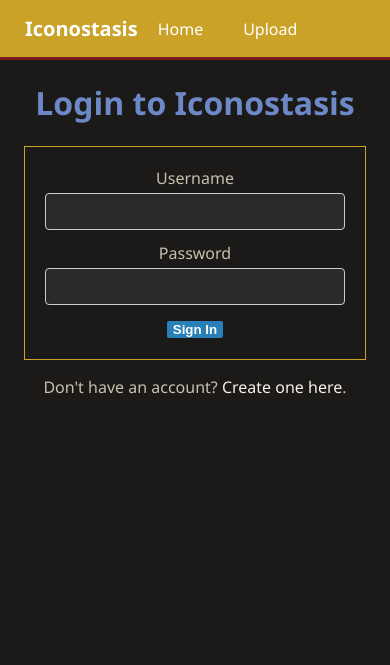
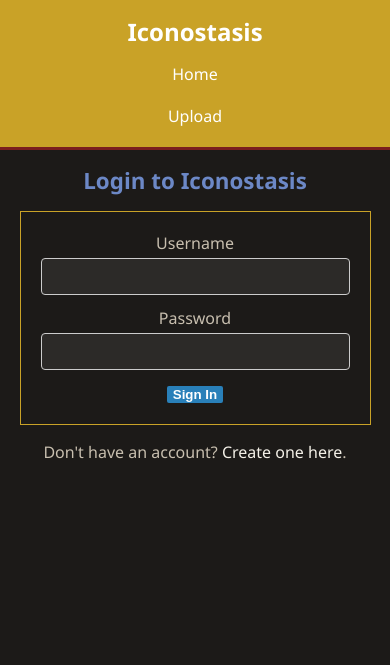
Before and after one commit to Luks-kit/iconostasis, a FastAPI app: page /login in a window 390 px wide. Shown: the top 665 px of the page. Before the commit the page ends 394 px from the top, so only its background shows below. Run offline with FastAPI, Linux system fonts and the light colour scheme.

Commit message:
slight screen errors

```diff
--- a/static/css/style.css
+++ b/static/css/style.css
@@ -249,7 +249,7 @@
 
    .icon-card {
         background-color: #2A2420;
-        height: 300px;
+        height: 350px;
         width: 180px;  /* Fixed width is often safer than aspect-ratio for grid flow */
         text-align: center;
         border-radius: 8px;
@@ -259,6 +259,13 @@
         /* The Magic Sauce */
         display: flex;
         flex-direction: column;
+    }
+
+    .icon-info {
+        justify-content: space-between;
+        display: flex;
+        flex-direction: row;
+        gap: 0;
     }
 
     .icon-card img {
@@ -479,22 +486,92 @@
 
 
 
-    @media (max-width: 768px) {
+    /* Mobile Compatibility Overrides */
+@media screen and (max-width: 768px) {
+    /* 1. Stack the Navigation */
+    .navbar {
+        flex-direction: column;
+        gap: 15px;
+        padding: 15px;
+        text-align: center;
+    }
+
+    .nav-left, .nav-center, .nav-right {
+        flex-direction: column;
+        width: 100%;
+        gap: 10px;
+    }
+
+    .navbar a {
+        margin-right: 0;
+        display: block;
+        padding: 5px 0;
+    }
+
+    /* 2. Handle the Sidebar and Container */
     .container {
-            flex-direction: column;
+        flex-direction: column; /* Stack sidebar on top of main content */
     }
 
     .sidebar {
-            width: 100%;
+        width: 100% !important; /* Force full width on mobile */
+        position: relative;
         border-right: none;
-            border-bottom: 1px solid #7A1E1E;
-            min-height: auto;
-            position: relative;
-            top: auto;
+        border-bottom: 2px solid #7A1E1E;
     }
 
-        .main {
+    .sidebar.collapsed {
+        width: 100% !important;
+        height: auto;
+    }
+
+    .toggle-btn {
+        display: none; /* Hide toggle button on mobile to save space */
+    }
+
+    /* 3. Adjust Main Content Areas */
+    .main, .icon-grid, .icon-main {
+        padding: 10px;
         justify-content: center;
     }
 
+    .upload-main {
+        width: 95%; /* Make upload form wider on small screens */
     }
+
+    /* 4. Icon Cards & Details */
+    .icon-card {
+        width: 100%; /* Scale cards to container width */
+        max-width: 300px;
+        height: auto;
+    }
+
+    .icon-detail {
+        grid-template-columns: 1fr; /* Stack image on top of description */
+        justify-items: center;
+    }
+
+    .icon-img {
+        max-width: 100%;
+    }
+
+    /* 5. Forms and Inputs */
+    .login-form {
+        width: 90%;
+        box-sizing: border-box;
+    }
+
+    .comments-container {
+        width: 95%;
+        padding: 10px;
+    }
+
+    /* 6. Typography adjustments */
+    .site-title {
+        font-size: 1.5rem;
+    }
+
+    h1 {
+        font-size: 1.4rem;
+    }
+}
```
Also changed, not shown: templates/index.html (+6 -3 lines). Lines whose indentation alone changed are shown as unchanged.
